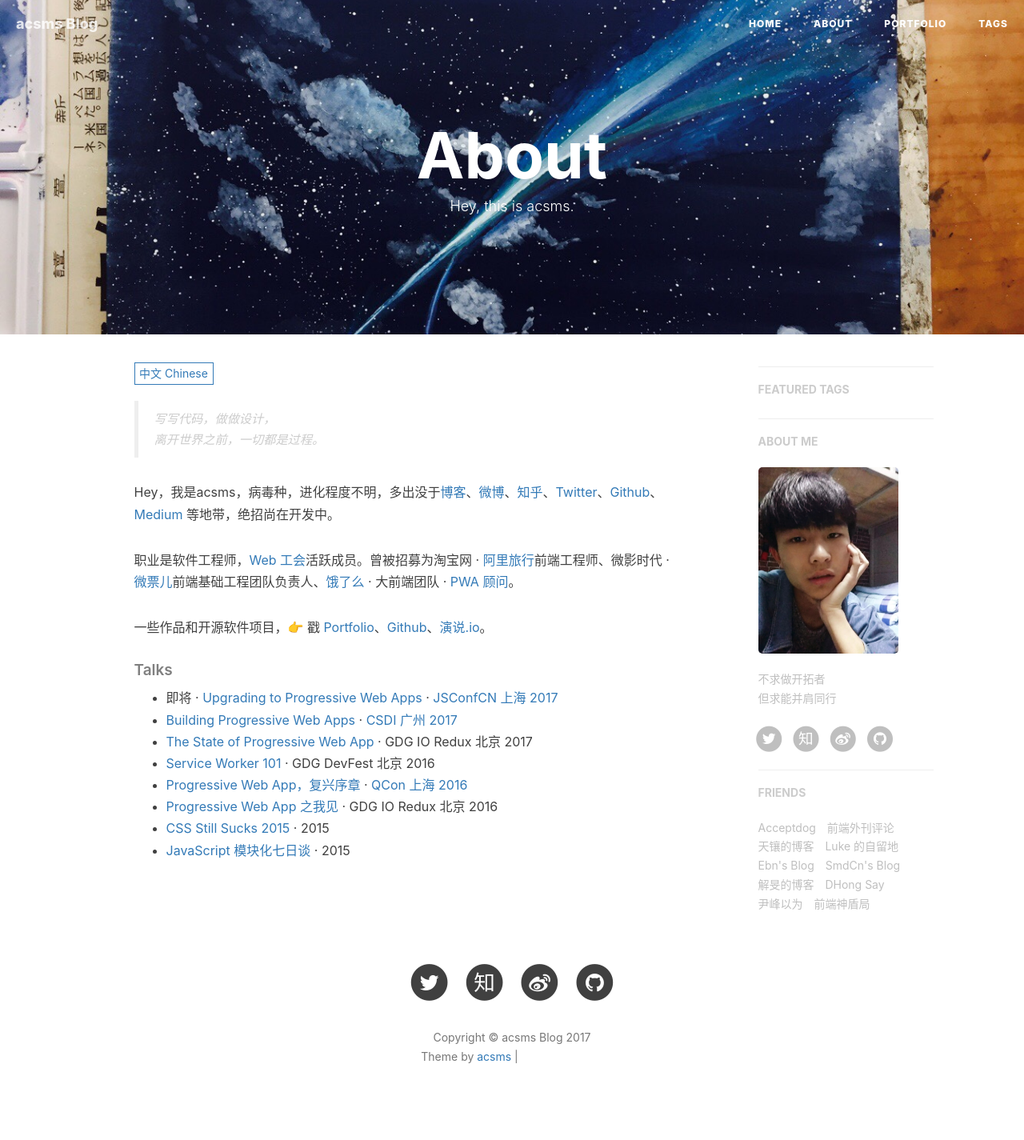
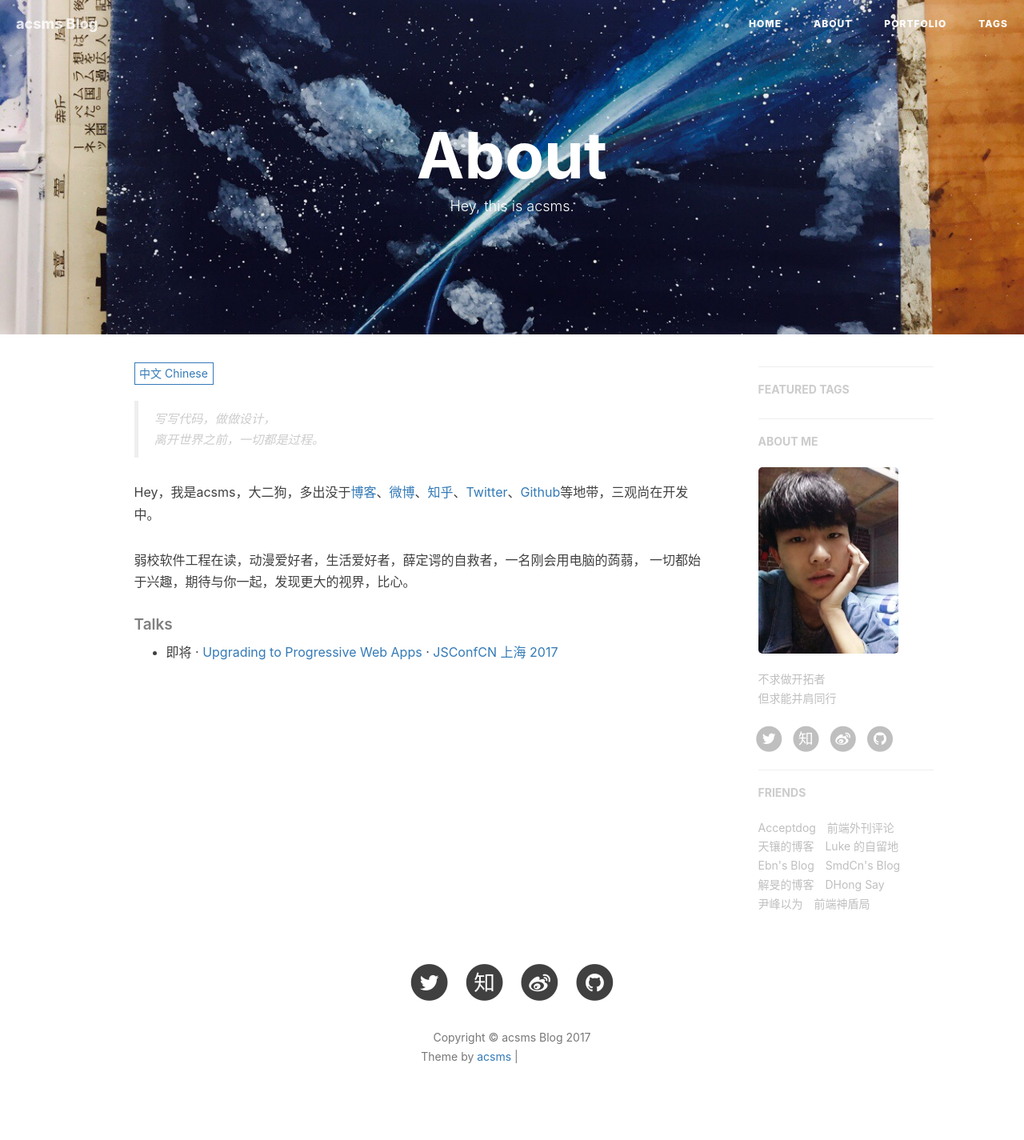
Before and after one commit to seamusopen/seamusopen.github.io, a Jekyll site: the page built from about.html, in a window 1280 px wide. Shown: the whole page at 80% size. Built offline with Jekyll 4.4.1, drawn with Linux system fonts in a browser that asks for light colours; nearby versions of some CDN libraries; comment, search, counter and statistics services are not loaded; grey boxes are pictures that could not be loaded.

Commit message:
快完成了

```diff
--- a/_includes/about/zh.md
+++ b/_includes/about/zh.md
@@ -1,20 +1,14 @@
 > 写写代码，做做设计，
 > 离开世界之前，一切都是过程。
 
-Hey，我是acsms，病毒种，进化程度不明，多出没于[博客](https://huangxuan.me)、[微博](weibo.com/huxpro)、[知乎](https://www.zhihu.com/people/huxpro/pins/posts)、[Twitter](https://twitter.com/Huxpro/)、[Github](http://github.com/huxpro)、[Medium](https://medium.com/@Huxpro) 等地带，绝招尚在开发中。
+Hey，我是acsms，大二狗，多出没于[博客](https://seamusopen.github.io/)、[微博](weibo.com/seamusopen)、[知乎](https://www.zhihu.com/people/wang-xiao-ming-47-36/activities)、[Twitter](https://twitter.com/seamusopen/)、[Github](http://github.com/seamusopen)等地带，三观尚在开发中。
 
-职业是软件工程师，[Web 工会](https://medium.com/ben-and-dion/team-web-3315aa447fb2#.359a9c6cl)活跃成员。曾被招募为淘宝网 · [阿里旅行](http://alitrip.com)前端工程师、微影时代 · [微票儿](http://www.wepiao.com/?r=movie)前端基础工程团队负责人、[饿了么](https://ele.me/) · 大前端团队 · [PWA 顾问](https://medium.com/elemefe/upgrading-ele-me-to-progressive-web-app-2a446832e509)。
+弱校软件工程在读，动漫爱好者，生活爱好者，薛定谔的自救者，一名刚会用电脑的蒟蒻，
+一切都始于兴趣，期待与你一起，发现更大的视界，比心。
 
-一些作品和开源软件项目，👉 戳 [Portfolio](/portfolio)、[Github](http://github.com/huxpro)、[演说.io](http://https://zhuanlan.zhihu.com/p/21280918)。
+
 
 
 ##### Talks
 
 - 即将 · [Upgrading to Progressive Web Apps](http://2017.jsconf.cn/) · [JSConfCN 上海 2017](http://2017.jsconf.cn/)
-- [Building Progressive Web Apps](https://yanshuo.io/assets/player/?deck=594d673d570c357d0698a950) · [CSDI 广州 2017](http://www.csdisummit.com/)
-- [The State of Progressive Web App](https://yanshuo.io/assets/player/?deck=593ad6fbfe88c2006a0a0d6d#/) · GDG IO Redux 北京 2017
-- [Service Worker 101](//huangxuan.me/2016/11/20/sw-101-gdgdf/) · GDG DevFest 北京 2016
-- [Progressive Web App，复兴序章](//huangxuan.me/2016/10/20/qcon-2016/) · [QCon 上海 2016](http://2016.qconshanghai.com/presentation/3111)
-- [Progressive Web App 之我见](//huangxuan.me/2016/06/05/pwa-in-my-pov/) · GDG IO Redux 北京 2016
-- [CSS Still Sucks 2015](//huangxuan.me/2015/12/28/css-sucks-2015/) · 2015
-- [JavaScript 模块化七日谈](//huangxuan.me/2015/07/09/js-module-7day/) · 2015
--- a/portfolio/index.html
+++ b/portfolio/index.html
@@ -17,7 +17,7 @@
 		<div class="container" style="margin:0;padding:0;width:100%;">
 			<header>
 				<img width="175" height="175" style="border-radius:50%;" src="/img/avatar-acsms2.jpg">
-				<h1>Hux</h1>
+				<h1>ACsms</h1>
 				<p>A student major in Software engineering,<br>
 					focus on Learning algorithm</p>
 			</header>
```
